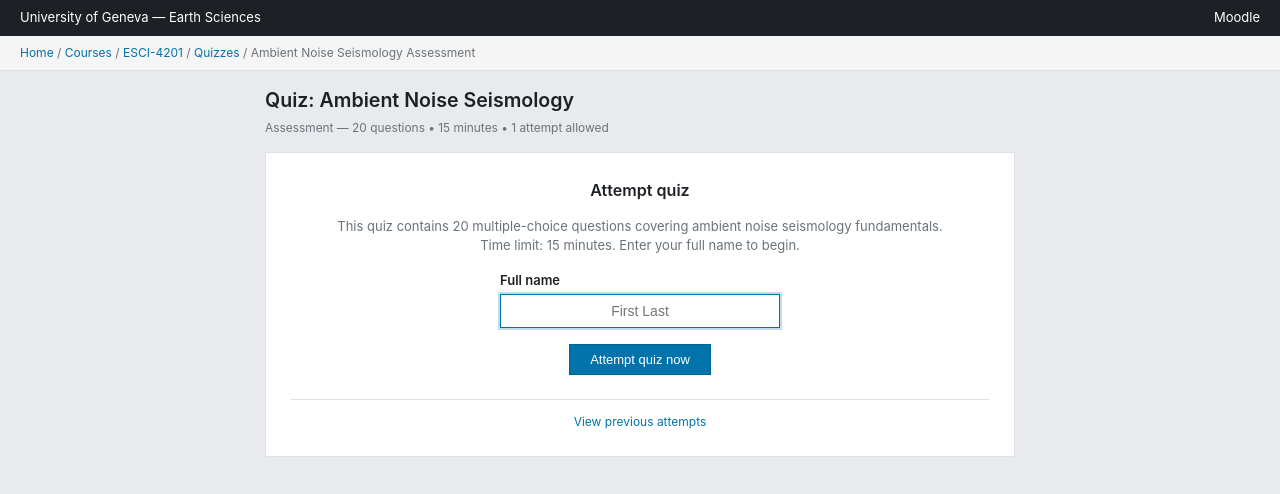
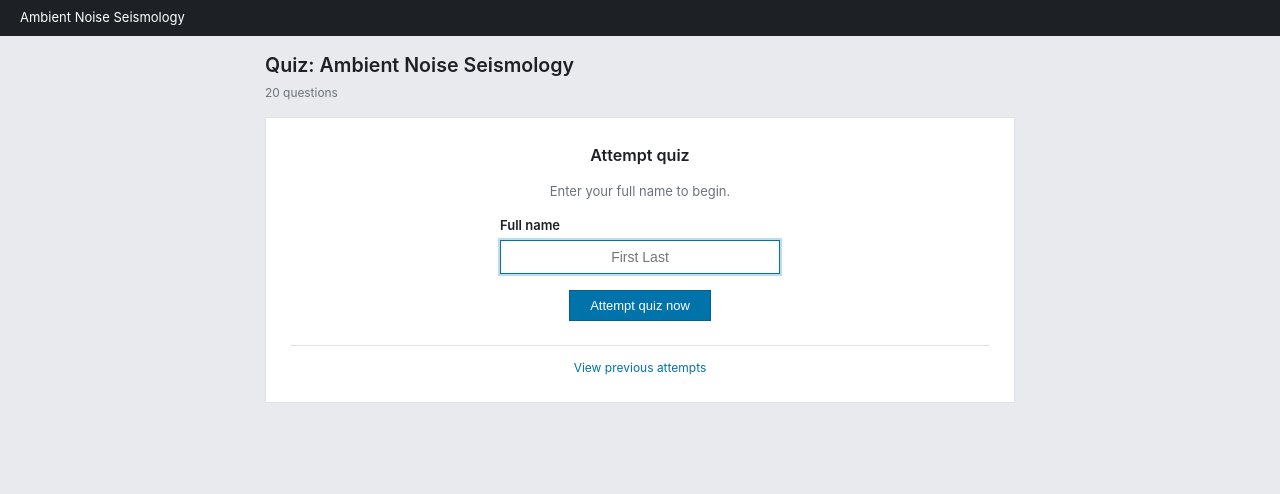
Before and after one commit to miichenry/ambient-noise-seismology-course, a plain HTML site: page docs/quiz.html in a window 1280 px wide. Drawn offline with Linux system fonts and the light colour scheme.

Commit message:
Clean up quiz: remove university name, breadcrumb, timer, Moodle refs
Co-Authored-By: Claude Opus 4.6 <noreply@anthropic.com>

```diff
--- a/docs/quiz.html
+++ b/docs/quiz.html
@@ -349,21 +349,18 @@
 <body>
 
 <div class="navbar">
-  <span>University of Geneva &mdash; Earth Sciences</span>
-  <span>Moodle</span>
-</div>
-<div class="breadcrumb">
-  <a href="#">Home</a> / <a href="#">Courses</a> / <a href="#">ESCI-4201</a> / <a href="#">Quizzes</a> / Ambient Noise Seismology Assessment
+  <span>Ambient Noise Seismology</span>
+  <span></span>
 </div>
 
 <div class="container">
   <h1>Quiz: Ambient Noise Seismology</h1>
-  <p class="subtitle">Assessment &mdash; 20 questions &bull; 15 minutes &bull; 1 attempt allowed</p>
+  <p class="subtitle">20 questions</p>
 
   <!-- Registration -->
   <div id="registration">
     <h2>Attempt quiz</h2>
-    <p style="margin-bottom:15px;color:#6a737b;font-size:13px;">This quiz contains 20 multiple-choice questions covering ambient noise seismology fundamentals.<br>Time limit: 15 minutes. Enter your full name to begin.</p>
+    <p style="margin-bottom:15px;color:#6a737b;font-size:13px;">Enter your full name to begin.</p>
     <div style="margin-bottom:8px;">
       <label for="nameInput" style="font-size:13px;font-weight:600;display:block;margin-bottom:4px;text-align:left;max-width:280px;margin-left:auto;margin-right:auto;">Full name</label>
       <input type="text" id="nameInput" placeholder="First Last" autofocus>
@@ -377,7 +374,6 @@
 
   <!-- Quiz -->
   <div id="quiz" style="display:none;">
-    <div class="timer" id="timer">15:00</div>
     <div class="progress-text">
       <span id="progressLabel">Question 1 of 20</span>
       <span id="scoreLabel">Score: 0</span>
@@ -702,8 +698,6 @@ function startQuiz() {
   document.getElementById('registration').style.display = 'none';
   document.getElementById('quiz').style.display = 'block';
   startTime = Date.now();
-  timeRemaining = 15 * 60;
-  timerInterval = setInterval(updateTimer, 1000);
   showQuestion(0);
 }
 
```
